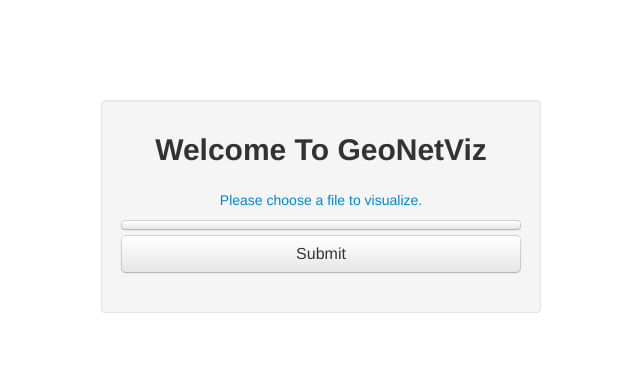
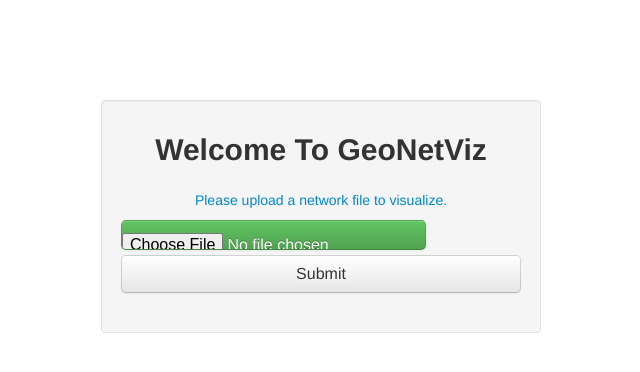
Before and after one commit to jalperin/geonetviz, a Python web app: template templates/index.html in a window 1280 px wide. Shown: the top 372 px of the page, without its empty margins (319-959 px from the left). Run offline with Jinja, Linux system fonts and the light colour scheme; the template is opened without the code that fills it, so the values that code supplies are empty; some libraries are stand-ins or nearby versions.

Commit message:
adding file format description

```diff
--- a/templates/index.html
+++ b/templates/index.html
@@ -17,16 +17,25 @@
 
 
 		<div class="well" style="max-width: 400px; margin: 0 auto 10px; margin-top:100px">
+
 				<h2 style="text-align: center;"> Welcome To GeoNetViz </h2>
-				<p style="color:#0088cc; text-align: center;margin-top:20px; margin-botton:20px;">Please choose a file to visualize.</p>
+				<p style="color:#0088cc; text-align: center;margin-top:20px; margin-botton:20px;"><a href="#" id="file-formats" rel="popover" data-content="We support three types of file formats: 1. all-in-one JSON format: one field called 'nodes', one field called 'edges' or 'links'. 2. Two JSON files, one being edges, the other being links. 3. CSV format with headers. Note that there must be either a country_code and/or lat/lng fields." data-original-title="Acceptable File Formats">Please upload a network file to visualize.</a></p>
+
 				<form action="/upload/" method="POST" enctype="multipart/form-data" id="uploadform">
 
+						<!-- too make this first button pretty, the type has to be button. but to upload a file, the type has to be file. -->
 
-				<button class="btn btn-file btn-block"><input type="file" name="ds" id="ds" enctype="multipart/form-data"/></button>
+				<input class="btn btn-file btn-success btn-large btn-block" name="ds" id="ds" enctype="multipart/form-data" type="file" value="Select A File"/>
 				<input class="btn btn-large btn-block" type="submit" value="Submit">
+
 
 		</div>
 
+	<script>
+		$(function ()
+		{ $("#file-formats").popover({placement:'bottom'});
+		});
+	</script>
 
 </body>
 </html>
--- a/templates/view.html
+++ b/templates/view.html
@@ -79,7 +79,7 @@
 		<p>.</p>
 		<div class="inline">
   			<h1 style="margin-top:30px;">GeoNetViz</h1>
-				<p class="pull-right"><a href="#" id="about-views" rel="tooltip" data-content="The purpose of this tool is to allow a user to view a network in different ways, revealing new features of the data through each view. The map view highlights the geographical nature of the data. The node-link view ignores geography (aside from the color of the nodes by region and the tooltips), but shows how the locations cluster according to the ties between them. The matrix view enables sorting and provides yet another perspective on how the network is structured." data-original-title="What is GeoNetViz?">About Views</a></p>
+				<p class="pull-right"><a href="#" id="about-views" rel="popover" data-content="The purpose of this tool is to allow a user to view a network in different ways, revealing new features of the data through each view. The map view highlights the geographical nature of the data. The node-link view ignores geography (aside from the color of the nodes by region and the tooltips), but shows how the locations cluster according to the ties between them. The matrix view enables sorting and provides yet another perspective on how the network is structured." data-original-title="What is GeoNetViz?">About Views</a></p>
 		</div>
 
 		<p style="margin-top:20px; margin-bottom:20px;">Explore your network data using three different views. Zoom. Drag. Hover. Filter. What do you see?</p>
```
